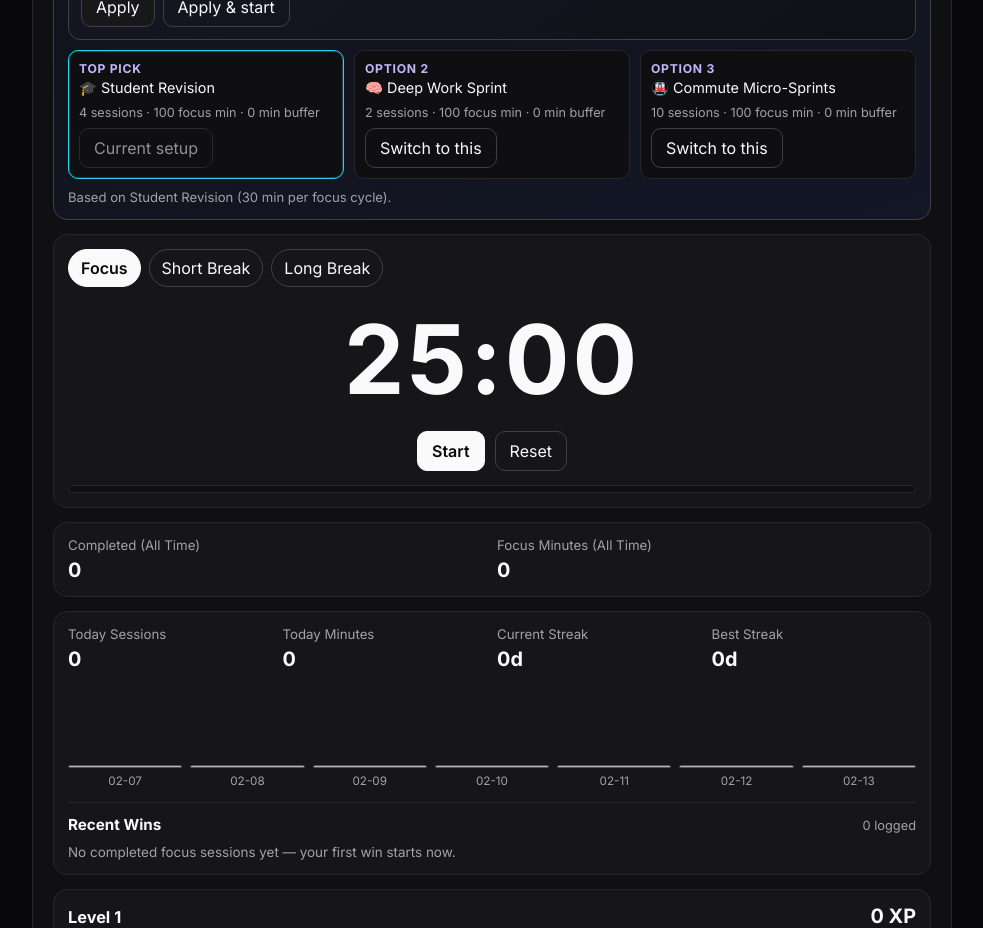
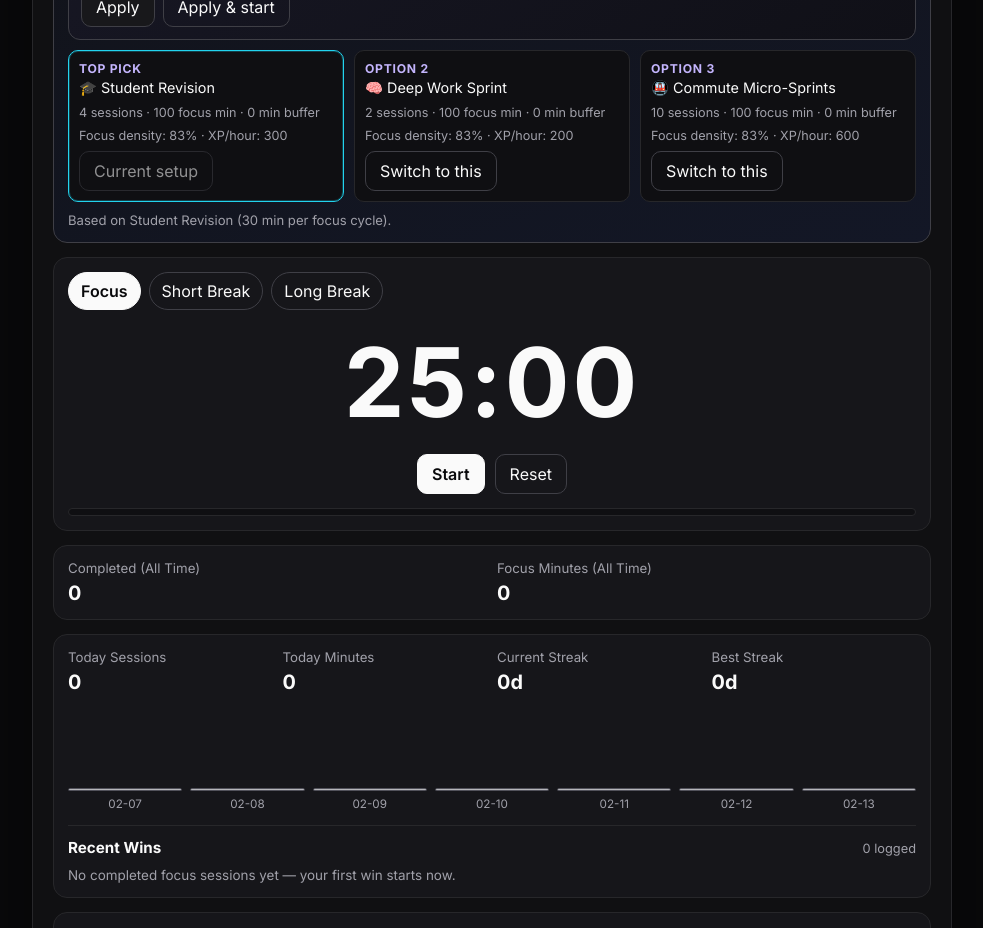
Before and after one commit to dhyoprd/pomodoro-glass, a Next.js app: page / in a window 1280 px wide. Shown: the part 1080-2008 px from the top of the page, without its empty margins (148-1131 px from the left). Built offline with nearby package versions, Linux system fonts and the light colour scheme.

Commit message:
feat(planner): add focus density and xp/hour fit signals

```diff
--- a/src/ui/PomodoroApp.tsx
+++ b/src/ui/PomodoroApp.tsx
@@ -120,6 +120,8 @@ export function PomodoroApp() {
       const focusMinutes = sessions * preset.settings.focus;
       const remainder = planningMinutes - sessions * cycleMinutes;
       const focusRatio = focusMinutes / planningMinutes;
+      const estimatedXp = sessions * XP_PER_SESSION + focusMinutes * XP_PER_FOCUS_MINUTE;
+      const xpPerHour = Math.round((estimatedXp / planningMinutes) * 60);
       const score = focusRatio * 100 - remainder;
 
       return {
@@ -128,6 +130,8 @@ export function PomodoroApp() {
         focusMinutes,
         remainder,
         score,
+        focusRatio,
+        xpPerHour,
       };
     }).sort((a, b) => b.score - a.score),
   [planningMinutes]);
@@ -290,6 +294,9 @@ export function PomodoroApp() {
                       <span>{plan.preset.icon} {plan.preset.name}</span>
                     </div>
                     <small>{plan.sessions} sessions · {plan.focusMinutes} focus min · {plan.remainder} min buffer</small>
+                    <small>
+                      Focus density: {Math.round(plan.focusRatio * 100)}% · XP/hour: {plan.xpPerHour}
+                    </small>
                     <button type="button" className="ghost" disabled={isActivePlan} onClick={() => applyPreset(plan.preset)}>
                       {isActivePlan ? 'Current setup' : 'Switch to this'}
                     </button>
```
